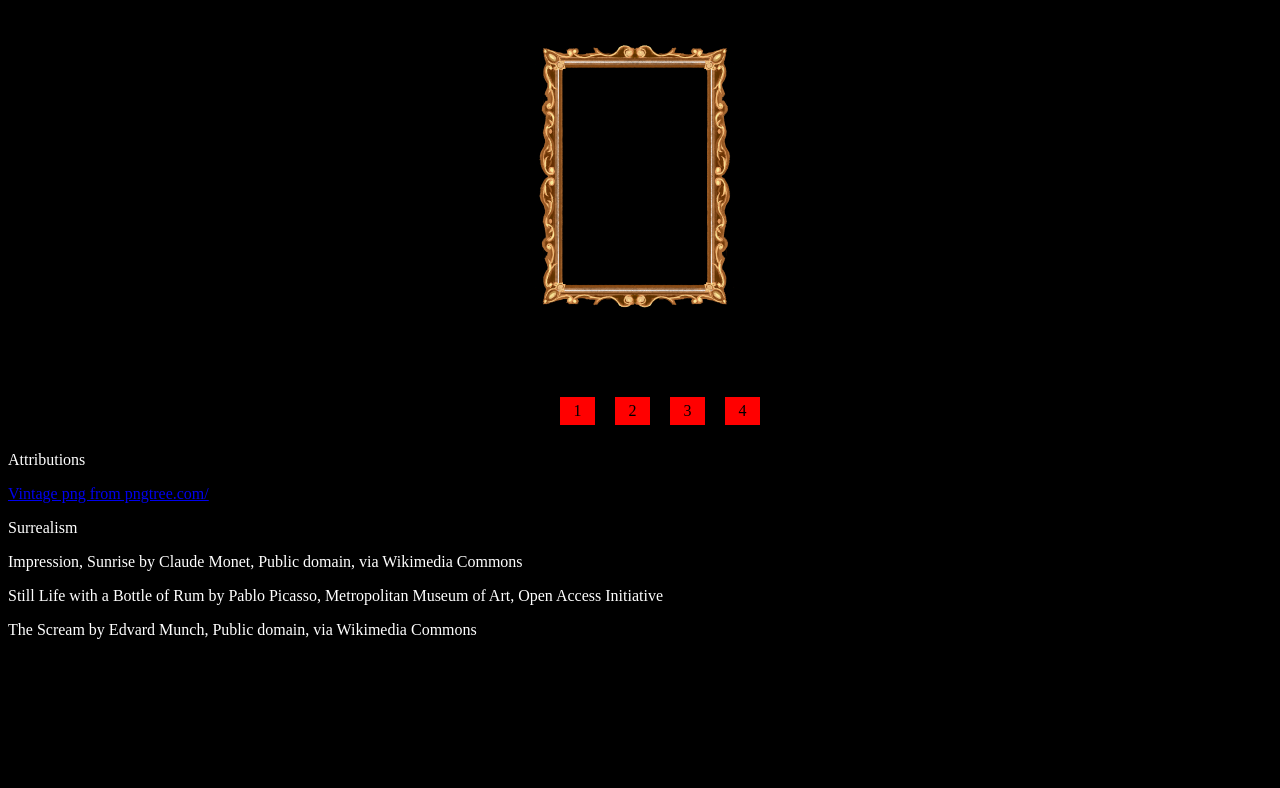
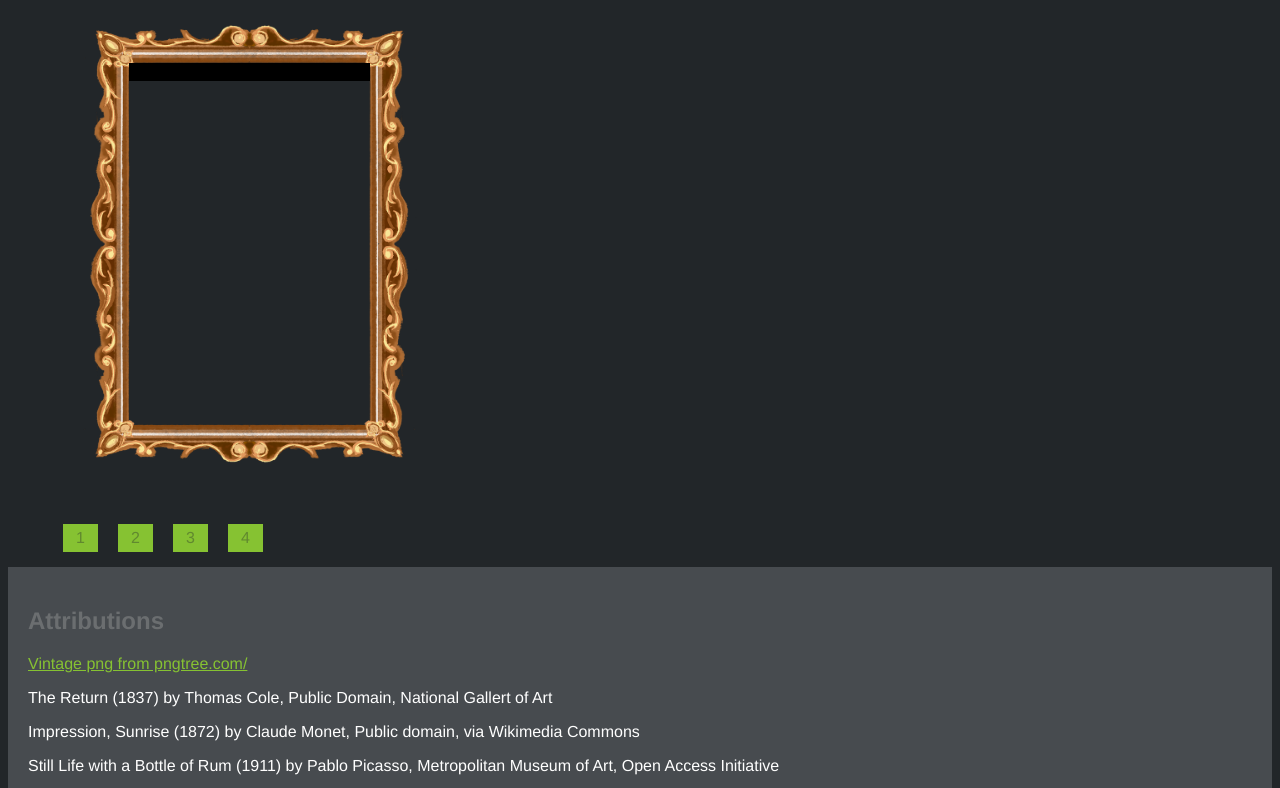
Before and after one commit to gregbatch/heist, a plain HTML site: page index.html in a window 1280 px wide. Shown: the part 111-899 px from the top of the page. Before the commit the page ends 800 px from the top, so only its background shows below. Drawn offline with Linux system fonts and the light colour scheme.

Commit message:
updates to final project

```diff
--- a/app.js
+++ b/app.js
@@ -32,7 +32,7 @@
 
 
 const images = [
-    "https://upload.wikimedia.org/wikipedia/commons/5/54/Claude_Monet%2C_Impression%2C_soleil_levant.jpg",
+    "https://media.nga.gov/iiif/a716d2d8-147d-4a90-b4cb-c7c98750dc95/full/full/0/default.jpg?attachment_filename=the_return_2014.79.12.jpg",
     "https://upload.wikimedia.org/wikipedia/commons/5/54/Claude_Monet%2C_Impression%2C_soleil_levant.jpg",
     "https://collectionapi.metmuseum.org/api/collection/v1/iiif/490018/1009285/restricted",
     "https://upload.wikimedia.org/wikipedia/commons/9/9d/The_Scream_by_Edvard_Munch%2C_1893_-_Nasjonalgalleriet.png"
@@ -61,7 +61,7 @@ function imageSwitcher(event){
 
 //images
 
-// 1 - src=""
+// 1 - src="https://media.nga.gov/iiif/a716d2d8-147d-4a90-b4cb-c7c98750dc95/full/full/0/default.jpg?attachment_filename=the_return_2014.79.12.jpg"
 // 2 - src="https://upload.wikimedia.org/wikipedia/commons/5/54/Claude_Monet%2C_Impression%2C_soleil_levant.jpg"
 // 3 - src="https://collectionapi.metmuseum.org/api/collection/v1/iiif/490018/1009285/restricted"
 // 4 - src="https://upload.wikimedia.org/wikipedia/commons/9/9d/The_Scream_by_Edvard_Munch%2C_1893_-_Nasjonalgalleriet.png"
--- a/index.html
+++ b/index.html
@@ -16,27 +16,29 @@
     </nav>
     <main class="art">
         <section class="art-container">
+
             <img class="art-frame" src="images/vintageframe.png">
-            <div class="art-picture" id="screen">
-                <img id="art-screen" src="">
-            </div>
+                <div class="art-picture" id="screen">
+                    <img id="art-screen" src="">
+                </div>
+
         </section>
         <ul class="art-quiz">
-            <li class="quiz" id="surrealism">1</li>
-            <li class="quiz" id="impressionism">2</li>
-            <li class="quiz" id="modern">3</li>
-            <li class="quiz" id="expressionism">4</li>
+            <li class="quiz" id="romantic">1</li>
+            <li class="quiz" id="impressionist">2</li>
+            <li class="quiz" id="abstract">3</li>
+            <li class="quiz" id="expressionist">4</li>
         </ul>
     </main>
 
 </body>
 <footer>
-<p>Attributions</p>
+<h2>Attributions</h2>
 <a href='https://pngtree.com/so/Vintage'>Vintage png from pngtree.com/</a>
-<p>Surrealism</p>
-<p>Impression, Sunrise by Claude Monet, Public domain, via Wikimedia Commons</p>
-<p>Still Life with a Bottle of Rum by Pablo Picasso, Metropolitan Museum of Art, Open Access Initiative</p>
-<p>The Scream by Edvard Munch, Public domain, via Wikimedia Commons</p>
+<p>The Return (1837) by Thomas Cole, Public Domain, National Gallert of Art</p>
+<p>Impression, Sunrise (1872) by Claude Monet, Public domain, via Wikimedia Commons</p>
+<p>Still Life with a Bottle of Rum (1911) by Pablo Picasso, Metropolitan Museum of Art, Open Access Initiative</p>
+<p>The Scream (1893) by Edvard Munch, Public domain, via Wikimedia Commons</p>
 
 </footer>
 </html>
--- a/style.css
+++ b/style.css
@@ -1,20 +1,39 @@
 body {
-    background: #000000;
+    background: #222629;
+    font-family: helvetica, sans-serif;
+}
+
+footer {
+    background: #474B4F;
+    font-family: helvetica, sans-serif;
+    color: #ffffff;
+    padding: 20px;
+}
+
+footer a {
+    color: #86C232;
+}
+
+h1, p {
     color: #ffffff;
 }
 
+h2 {
+    color: #6B6E70;
+}
+
 .art-container {
-    margin: 50px auto;
-    width: 300px;
+  /*  margin: 50px auto; */
+    width: 500px;
     position: relative;
 }
 
 .art-picture {
     background: #000000;
-    top: 36px;
-    bottom: 53px;
-    right: 84px;
-    left: 73px;
+    top: 58px;
+    /* bottom: 75px;*/
+    right: 138px;
+    left: 121px;
     overflow-x: hidden;
     overflow-y: hidden;
     position: absolute;
@@ -22,12 +41,10 @@ body {
 
 .art-quiz {
     display: flex;
-    justify-content: center;
-    /* width: 300px; */
+    justify-content: left;
+    width: 500px;
     align-items: center;
     margin: 5px;
-
-
 }
 
 .art-container:hover {
@@ -39,14 +56,14 @@ body {
 }
 
 .art-quiz li {
-    color: #000000;
     list-style: none;
     cursor: grab;
     text-align: center;
     width: 25px;
     padding: 5px;
     margin: 10px;
-    background-color: red;
+    color: #61892F;
+    background-color: #86C232;
 
 
 }
```
